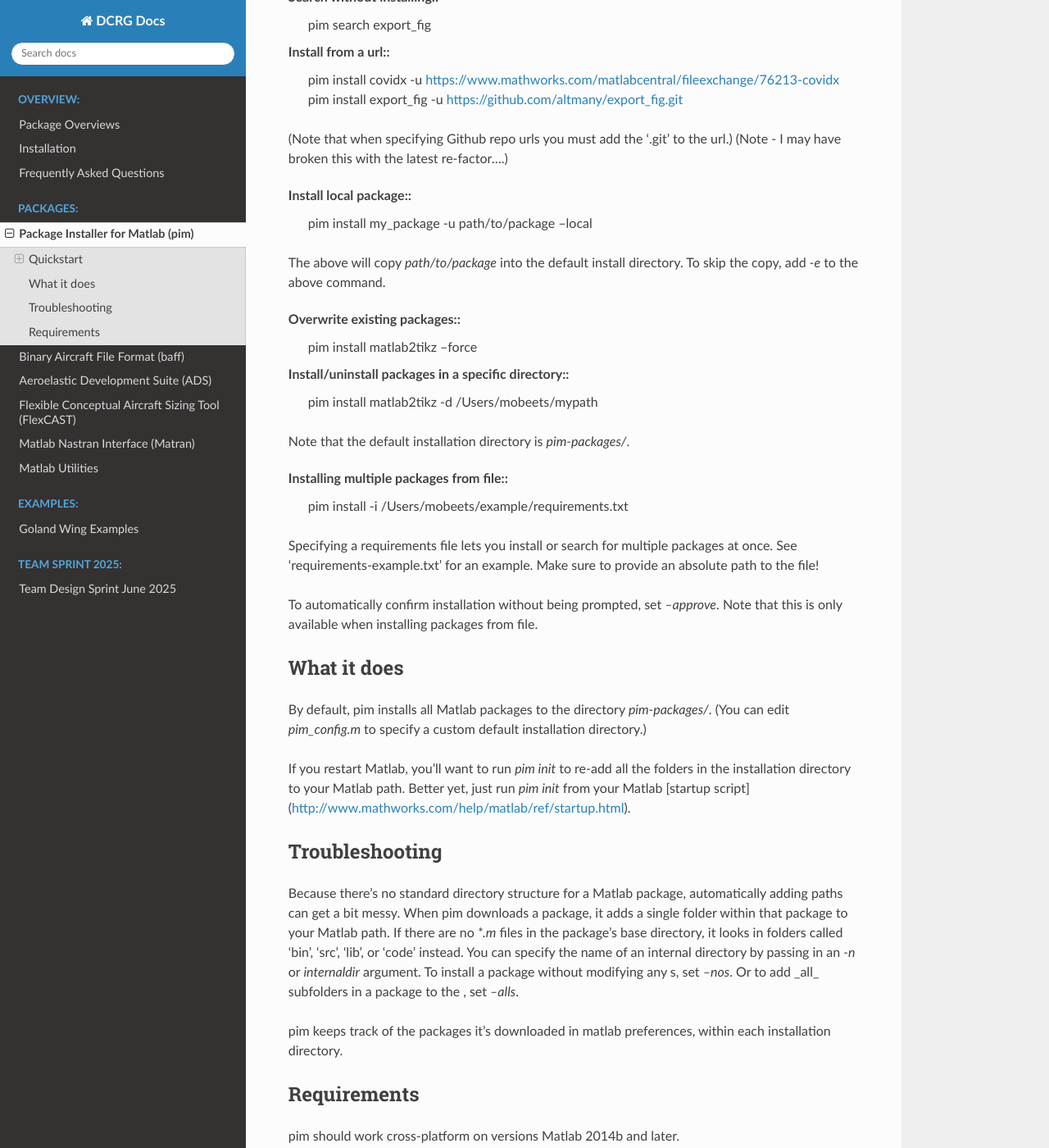
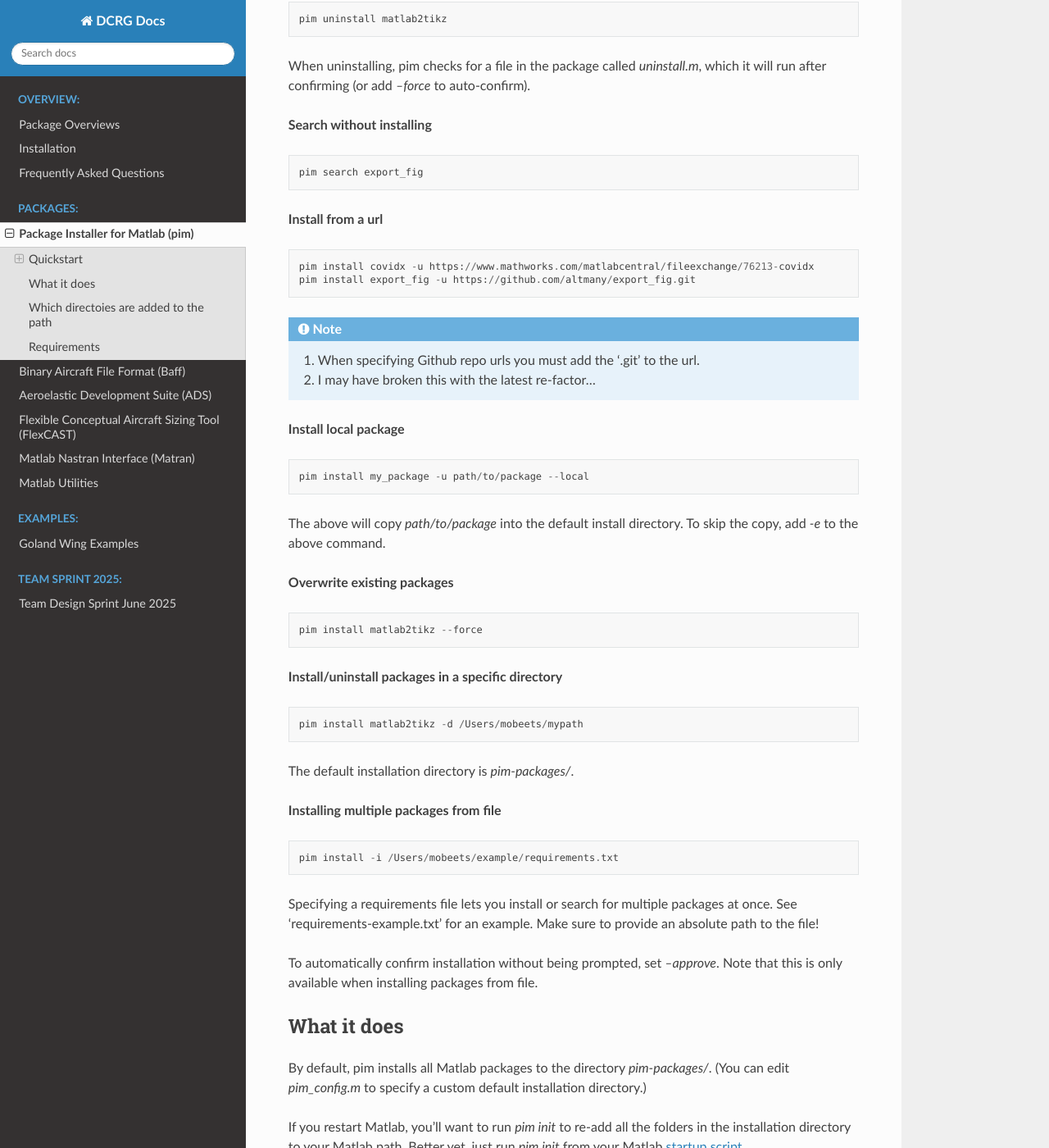
Before and after one commit to DCRG-Bristol/docs, a Sphinx documentation site: the page built from source/pim.rst, in a window 1280 px wide and 1400 px high, scrolled down 1200 px. Shown: the whole window at 82% size. Built offline with Sphinx 7.4.7 and the Read the Docs theme 3.1.0, drawn with Linux system fonts in a browser that asks for light colours; some of the changed text lies outside the part shown.

Commit message:
spell checking...

```diff
--- a/source/Sprint.rst
+++ b/source/Sprint.rst
@@ -18,6 +18,10 @@
 
 which will downlaod all of the required packages from github.
 
+.. note:: *pim_requirements.txt* is located at the root of the Sprint repositiory, so that must be the current folder in matlab
+
+
+
 (3) If all packages are correctly installed, running the following script will size an a321 like aircraft `scripts.a321_sizing()`
 
 Congratulations, job done. It's time for the pub, you earned it.
--- a/source/pim.rst
+++ b/source/pim.rst
@@ -26,44 +25,54 @@
 ************************
 
 Install (searches FileExchange and Github)::
+
     pim install export_fig
 
-When installing, mpm checks for a file in the package called `install.m`, which it will run after confirming (or add `--force` to auto-confirm). It also checks for a file called `pathlist.txt` which tells it which paths (if any) to add.
+When installing, pim checks for a file in the package called `install.m`, which it will run after confirming (or add `--force` to auto-confirm). It also checks for a file called `pathlist.txt` which tells it which paths (if any) to add.
 
-Install a Github release (by tag, branch, or commit)::
+**Install a Github release (by tag, branch, or commit)** ::
+
     pim install matlab2tikz -t 1.0.0
     pim install matlab2tikz -t develop
     pim install matlab2tikz -t ca56d9f
 
-Uninstall::
+**Uninstall** ::
+
     pim uninstall matlab2tikz
 
 When uninstalling, pim checks for a file in the package called `uninstall.m`, which it will run after confirming (or add `--force` to auto-confirm).
 
-Search without installing::
+**Search without installing** ::
+
     pim search export_fig
 
-Install from a url::
+**Install from a url** ::
+
     pim install covidx -u https://www.mathworks.com/matlabcentral/fileexchange/76213-covidx
     pim install export_fig -u https://github.com/altmany/export_fig.git
 
-(Note that when specifying Github repo urls you must add the '.git' to the url.)
-(Note - I may have broken this with the latest re-factor....)
+.. note::
+    1. When specifying Github repo urls you must add the '.git' to the url.
+    2. I may have broken this with the latest re-factor...
 
-Install local package::
+**Install local package** ::
+
     pim install my_package -u path/to/package --local
 
 The above will copy `path/to/package` into the default install directory. To skip the copy, add `-e` to the above command.
 
-Overwrite existing packages::
-    pim install matlab2tikz --force
+**Overwrite existing packages** ::
 
-Install/uninstall packages in a specific directory::
-    pim install matlab2tikz -d /Users/mobeets/mypath
+     pim install matlab2tikz --force
 
-Note that the default installation directory is `pim-packages/`.
+**Install/uninstall packages in a specific directory** ::
 
-Installing multiple packages from file::
+     pim install matlab2tikz -d /Users/mobeets/mypath
+
+The default installation directory is `pim-packages/`.
+
+**Installing multiple packages from file** ::
+
     pim install -i /Users/mobeets/example/requirements.txt
 
 Specifying a requirements file lets you install or search for multiple packages at once. See 'requirements-example.txt' for an example. Make sure to provide an absolute path to the file!
@@ -75,14 +84,14 @@
 
 By default, pim installs all Matlab packages to the directory `pim-packages/`. (You can edit `pim_config.m` to specify a custom default installation directory.)
 
-If you restart Matlab, you'll want to run `pim init` to re-add all the folders in the installation directory to your Matlab path. Better yet, just run `pim init` from your Matlab [startup script](http://www.mathworks.com/help/matlab/ref/startup.html).
+If you restart Matlab, you'll want to run `pim init` to re-add all the folders in the installation directory to your Matlab path. Better yet, just run `pim init` from your Matlab `startup script <http://www.mathworks.com/help/matlab/ref/startup.html>`_.
 
-Troubleshooting
+Which directoies are added to the path
 ------------------
 
-Because there's no standard directory structure for a Matlab package, automatically adding paths can get a bit messy. When pim downloads a package, it adds a single folder within that package to your Matlab path. If there are no `*.m` files in the package's base directory, it looks in folders called 'bin', 'src', 'lib', or 'code' instead. You can specify the name of an internal directory by passing in an `-n` or `internaldir` argument. To install a package without modifying any s, set `--nos`. Or to add _all_ subfolders in a package to the , set `--alls`.
+By default no directories are added to the path. pim looks for the file `pathlist.txt` it will then add all the the specified directories to the path.
 
-pim keeps track of the packages it's downloaded in matlab preferences, within each installation directory.
+pim keeps track of the packages it's downloaded in matlab preferences.
 
 Requirements
 ---------------
```
Also changed, not shown: other parts of source/pim.rst (+3 -4 lines), source/baff.rst (+39 -37 lines).
